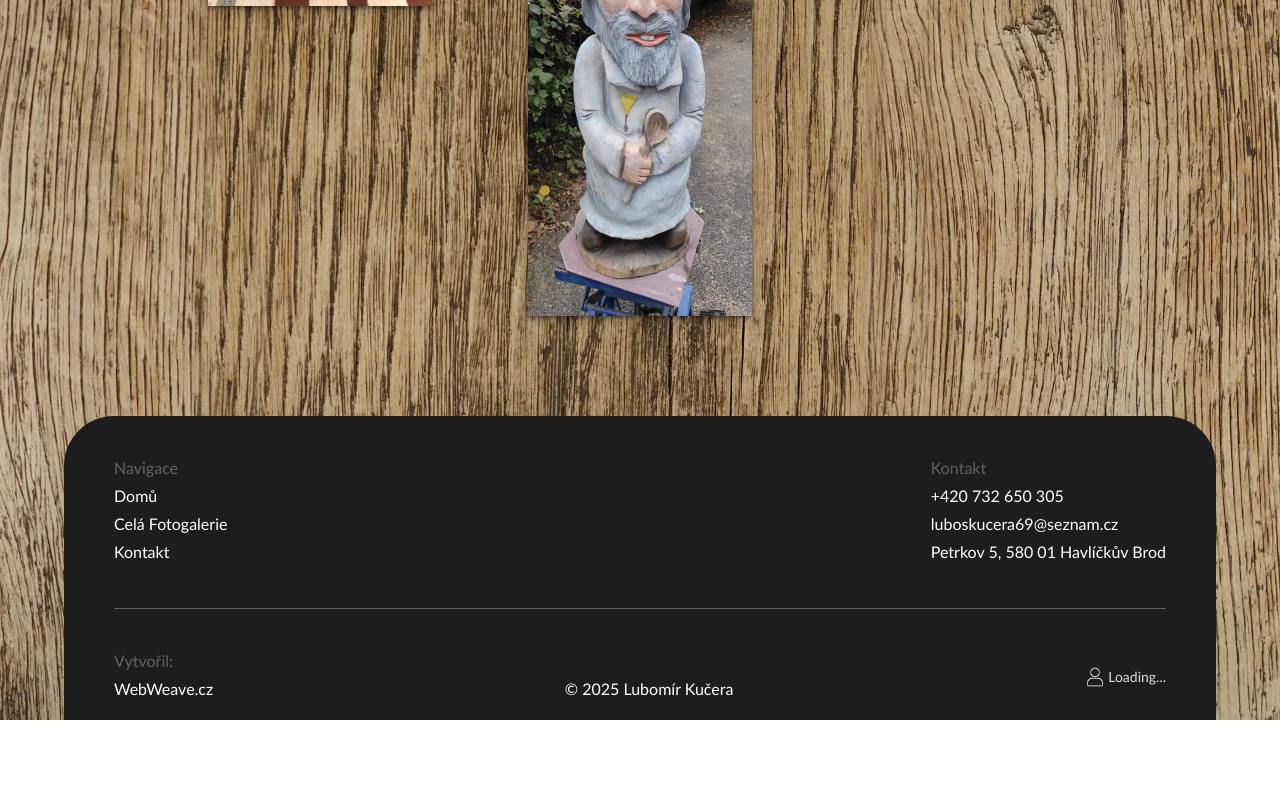
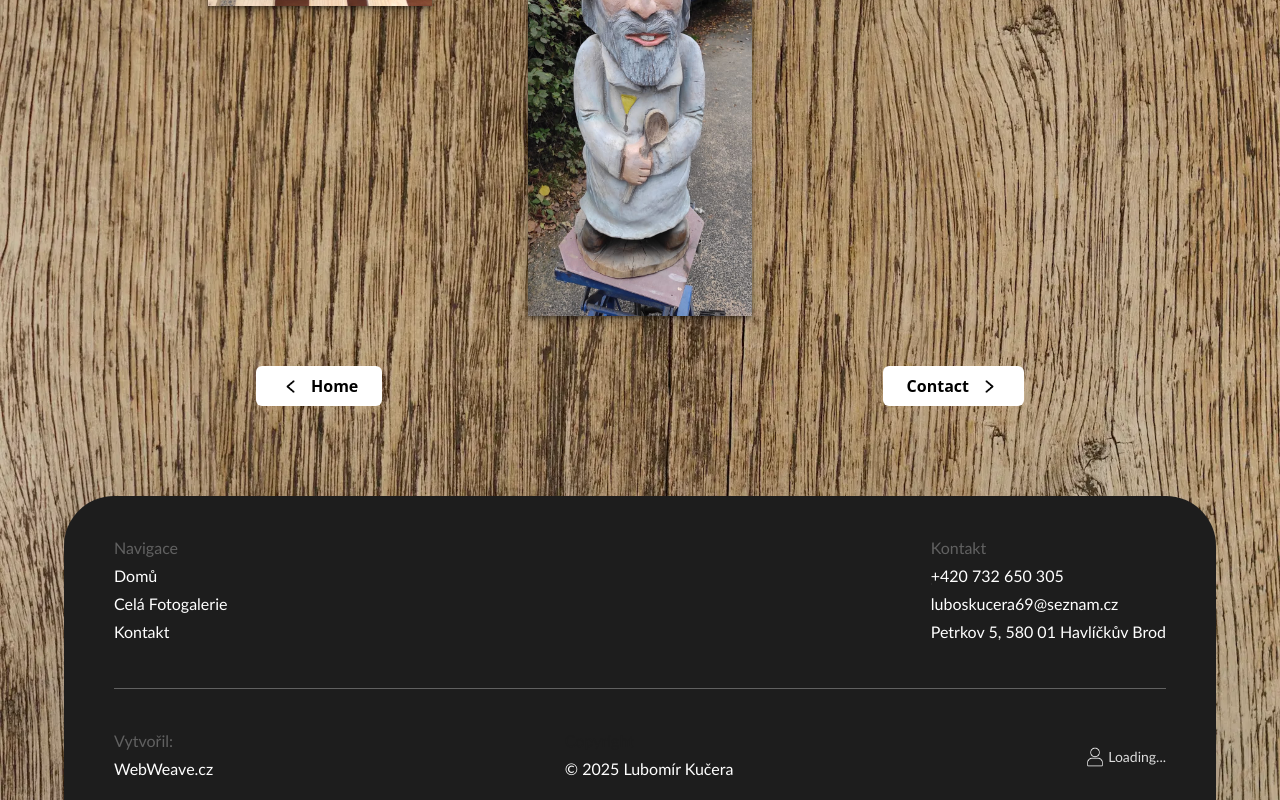
Before and after one commit to Flamchu/lubomirkucera, a React (Vite) app: page /galerie in a window 1280 px wide. Shown: the part 5012-5812 px from the top of the page. Before the commit the page ends 5732 px from the top, so only its background shows below. Built offline with nearby package versions, Linux system fonts and the light colour scheme.

Commit message:
gallery buttons

```diff
--- a/src/components/Gallery.tsx
+++ b/src/components/Gallery.tsx
@@ -32,8 +32,12 @@ import image28 from "../assets/images/28.jpg";
 import image29 from "../assets/images/29.jpg";
 import image30 from "../assets/images/30.jpg";
 import image31 from "../assets/images/31.jpg";
+import previous from "../assets/previous.png";
+import next from "../assets/next.png";
+import { useScrollToTopAndNavigate } from "../hooks/scrollToTopAndNavigate";
 
 const Gallery: React.FC = () => {
+	const scrollToTopAndNavigate = useScrollToTopAndNavigate();
 	return (
 		<div className="gallery">
 			<div className="gallery-flex">
@@ -75,6 +79,19 @@ const Gallery: React.FC = () => {
 					<FullscreenImage src={image11} alt="Description of image 11" />
 				</div>
 			</div>
+			<div className="buttons-wrapper">
+				<div className="gallery-buttons">
+					<button className="button home" onClick={() => scrollToTopAndNavigate("/")}>
+						<img id="previous" src={previous} />
+						Home
+					</button>
+
+					<button className="button contact" onClick={() => scrollToTopAndNavigate("/kontakt")}>
+						Contact
+						<img id="next" src={next} />
+					</button>
+				</div>
+			</div>
 		</div>
 	);
 };
--- a/src/scss/components/gallery-component.scss
+++ b/src/scss/components/gallery-component.scss
@@ -13,3 +13,61 @@
 		box-shadow: rgba(0, 0, 0, 0.4) 0px 2px 4px, rgba(0, 0, 0, 0.3) 0px 7px 13px -3px, rgba(0, 0, 0, 0.2) 0px -3px 0px inset;
 	}
 }
+
+.buttons-wrapper {
+	width: 100%;
+	display: flex;
+	justify-content: center;
+}
+
+.gallery-buttons {
+	width: 60%;
+	display: flex;
+	justify-content: space-between;
+	gap: 16px;
+	margin-top: 20px;
+	padding: 10px 0;
+}
+
+.button {
+	display: flex;
+	justify-content: space-around;
+	align-items: center;
+	padding: 0.5rem 1.5rem;
+	color: rgb(0, 0, 0);
+	border-radius: 0.375rem;
+	font-size: 1rem;
+	font-weight: 600;
+	cursor: pointer;
+	transition: background-color 0.3s ease;
+
+	img {
+		margin-top: 2px;
+		width: auto;
+		height: 21px;
+	}
+
+	#next {
+		margin-left: 10px;
+	}
+
+	#previous {
+		margin-right: 10px;
+	}
+
+	&.home {
+		background-color: white;
+	}
+
+	&.home:hover {
+		background-color: rgb(0, 112, 4);
+	}
+
+	&.contact {
+		background-color: white;
+	}
+
+	&.contact:hover {
+		background-color: rgb(0, 112, 4);
+	}
+}
```
Also changed, not shown: src/assets/next.png (added), src/assets/previous.png (added).
